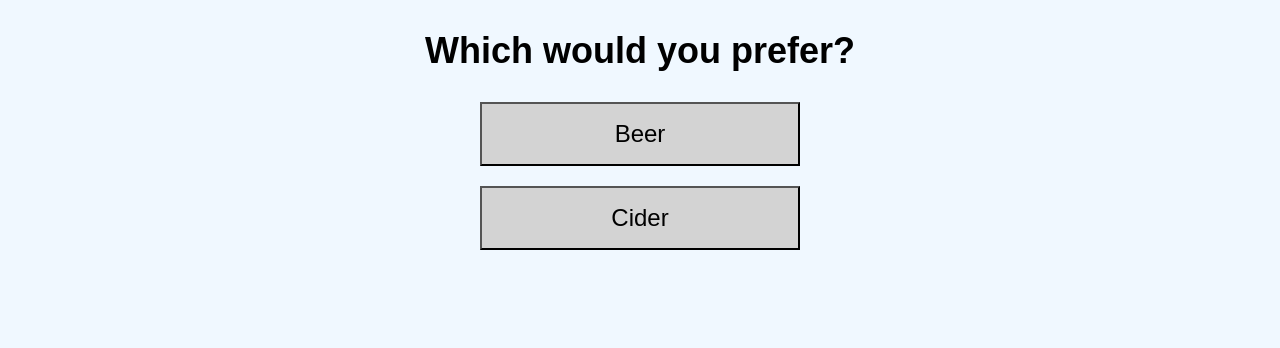
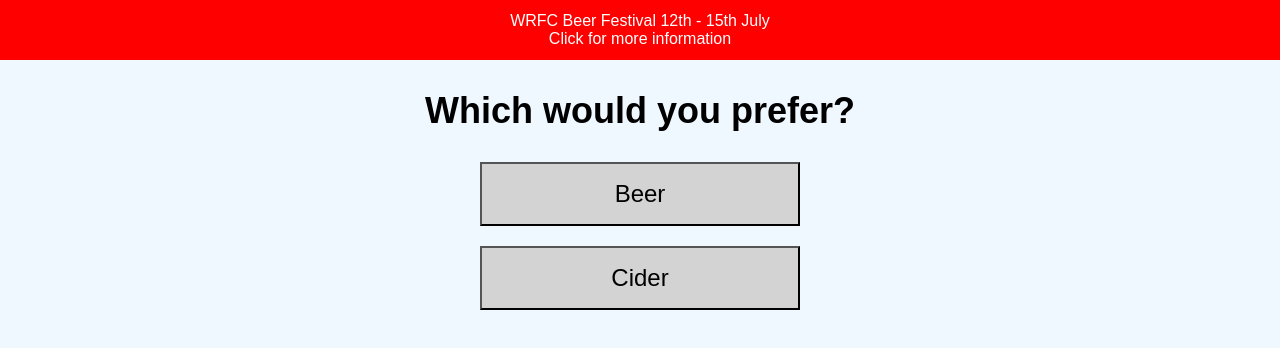
Before and after one commit to wrfcbeerfestival/picker, a React (Create React App) app: page / in a window 1280 px wide. Shown: the top 348 px of the page. Built offline with nearby package versions, Linux system fonts and the light colour scheme.

Commit message:
Adding banner

```diff
--- a/public/index.html
+++ b/public/index.html
@@ -1,5 +1,6 @@
 <!DOCTYPE html>
 <html lang="en">
+
 <head>
   <meta charset="utf-8">
   <meta name="viewport" content="width=device-width, initial-scale=1, shrink-to-fit=no">
@@ -10,6 +11,15 @@
     -->
   <link rel="manifest" href="%PUBLIC_URL%/manifest.json">
   <link rel="shortcut icon" href="%PUBLIC_URL%/favicon.ico">
+  <!-- Global site tag (gtag.js) - Google Analytics -->
+  <script async src="https://www.googletagmanager.com/gtag/js?id=UA-121835940-1"></script>
+  <script>
+    window.dataLayer = window.dataLayer || [];
+    function gtag() { dataLayer.push(arguments); }
+    gtag('js', new Date());
+
+    gtag('config', 'UA-121835940-1');
+  </script>
   <!--
       Notice the use of %PUBLIC_URL% in the tags above.
       It will be replaced with the URL of the `public` folder during the build.
@@ -19,8 +29,9 @@
       work correctly both with client-side routing and a non-root public URL.
       Learn how to configure a non-root public URL by running `npm run build`.
     -->
-    <title>React App</title>
+  <title>WRFC Beer Festival Picker</title>
 </head>
+
 <body>
   <noscript>
     You need to enable JavaScript to run this app.
@@ -37,4 +48,5 @@
       To create a production bundle, use `npm run build` or `yarn build`.
     -->
 </body>
+
 </html>
--- a/src/App.css
+++ b/src/App.css
@@ -29,22 +29,10 @@ body {
   font-size: 24px;
 }
 
-.App-logo {
-  animation: App-logo-spin infinite 20s linear;
-  height: 80px;
+.App__banner {
+  background-color: red;
+  color: white;
+  padding: 12px;
+  display: block;
+  text-decoration: none;
 }
-
-.App-header {
-  background-color: #222;
-  height: 150px;
-  padding: 20px;
-  color: white;
-}
-
-.App-title {
-  font-size: 1.5em;
-}
-
-.App-intro {
-  font-size: large;
-}
--- a/src/App.js
+++ b/src/App.js
@@ -68,6 +68,10 @@ class App extends Component {
   render() {
     return (
       <div className="App">
+        <a className="App__banner" rel="preconnect" href="http://watfordrfcbeerfestival.co.uk/">
+          <div>WRFC Beer Festival 12th - 15th July</div>
+          <div>Click for more information</div>
+        </a>
         {this.state.currentView.type === 'QUESTION' && <Question question={this.state.currentView} answerQuestion={this.onAnswerClick} />}
         {this.state.currentView.type === 'ANSWER' && <Answer answer={this.state.currentView} onBackClick={this.onBackClick} />}
       </div>
```
Also changed, not shown: 1 other file (tests, documents, lock files or other folders). Lines whose indentation alone changed are shown as unchanged.
